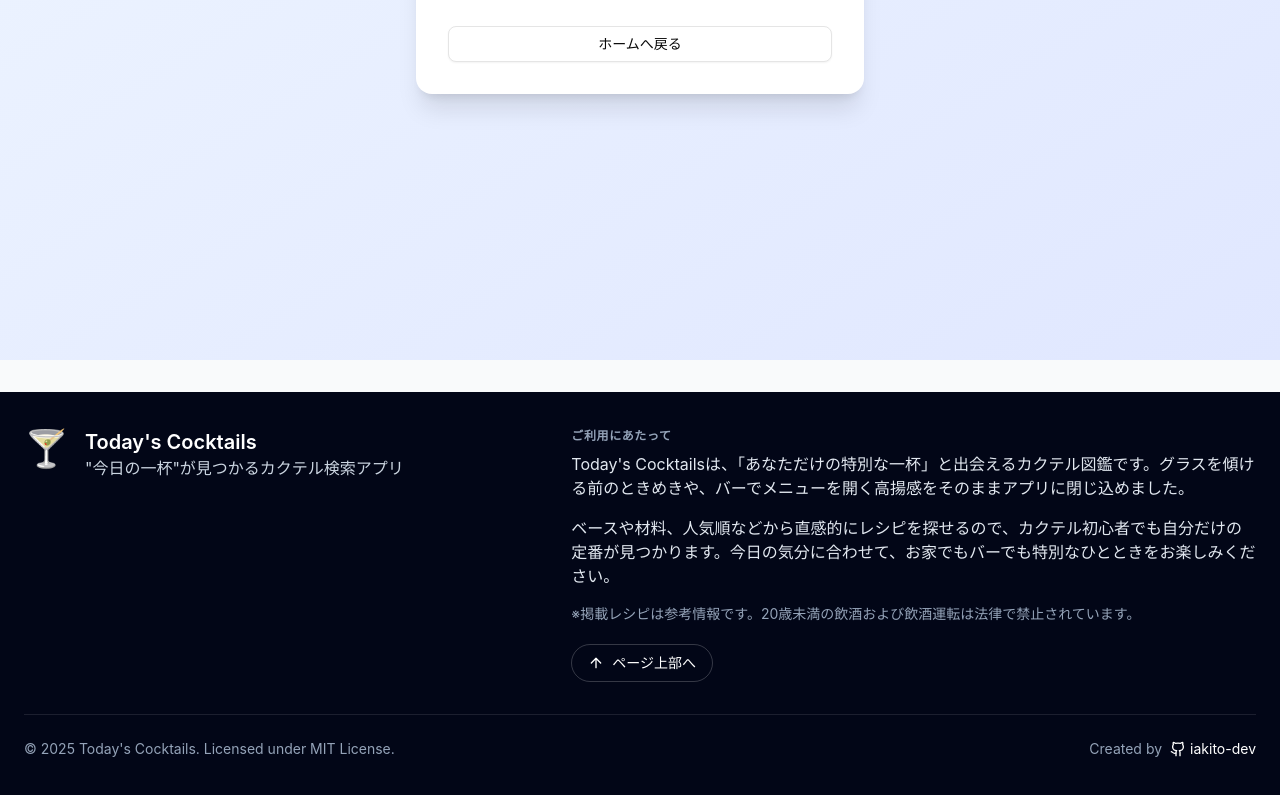
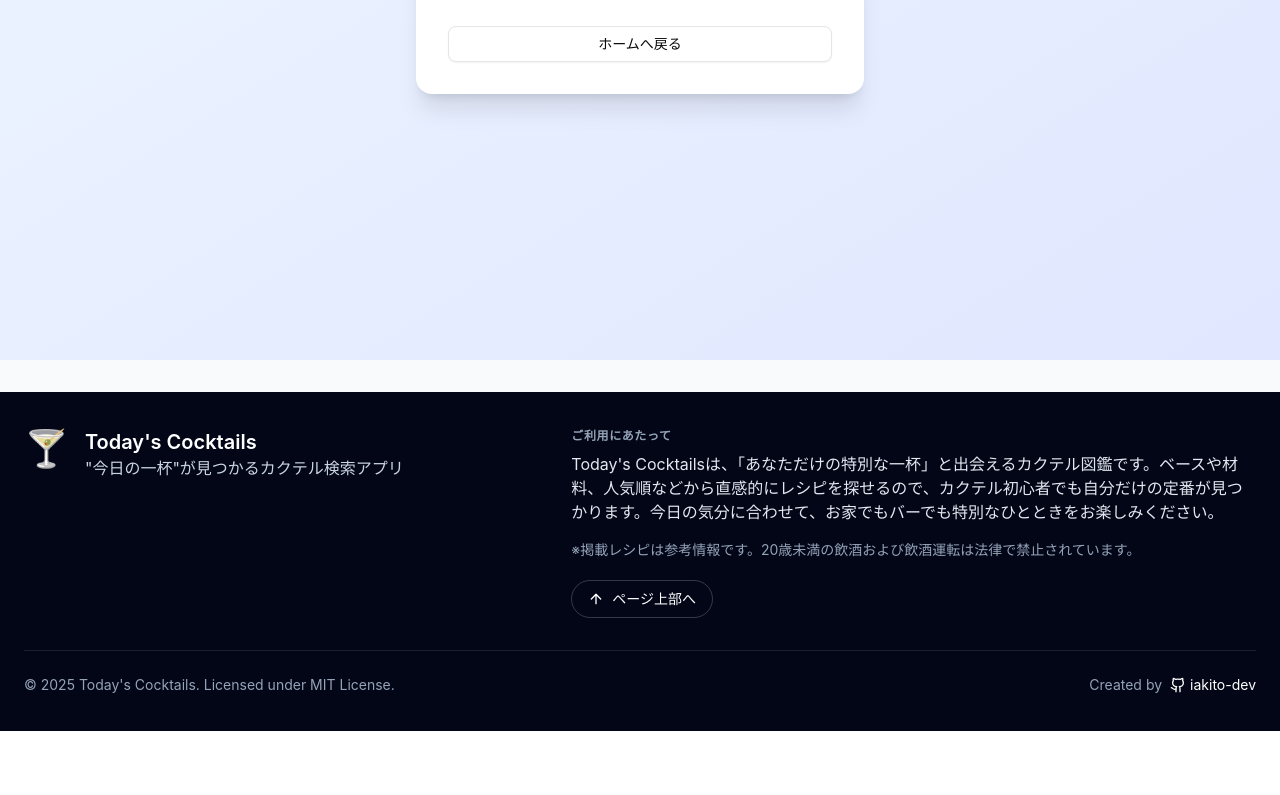
Before and after one commit to iakito-dev/todays-cocktail, a React (Vite) app in the folder frontend/: page /confirmation in a window 1280 px wide. Shown: the part 523-1318 px from the top of the page. After the commit the page ends 1254 px from the top, so only its background shows below. Built offline with nearby package versions, Linux system fonts and the light colour scheme; no server answers.

Commit message:
docs: フッターの説明文を簡潔に修正
ユーザー向け説明をより短く分かりやすくまとめ、冗長な表現を整理することで読みやすさを向上。

```diff
--- a/frontend/src/components/Footer.tsx
+++ b/frontend/src/components/Footer.tsx
@@ -22,10 +22,7 @@ export const Footer = () => {
             <p className="text-xs font-semibold uppercase tracking-wider text-slate-400">ご利用にあたって</p>
             <div className="mt-2 space-y-4 text-sm md:text-base leading-relaxed">
               <p>
-                Today's Cocktailsは、「あなただけの特別な一杯」と出会えるカクテル図鑑です。グラスを傾ける前のときめきや、バーでメニューを開く高揚感をそのままアプリに閉じ込めました。
-              </p>
-              <p>
-                ベースや材料、人気順などから直感的にレシピを探せるので、カクテル初心者でも自分だけの定番が見つかります。今日の気分に合わせて、お家でもバーでも特別なひとときをお楽しみください。
+                Today's Cocktailsは、「あなただけの特別な一杯」と出会えるカクテル図鑑です。ベースや材料、人気順などから直感的にレシピを探せるので、カクテル初心者でも自分だけの定番が見つかります。今日の気分に合わせて、お家でもバーでも特別なひとときをお楽しみください。
               </p>
               <p className="text-xs md:text-sm text-slate-400">
                 ※掲載レシピは参考情報です。20歳未満の飲酒および飲酒運転は法律で禁止されています。
```
